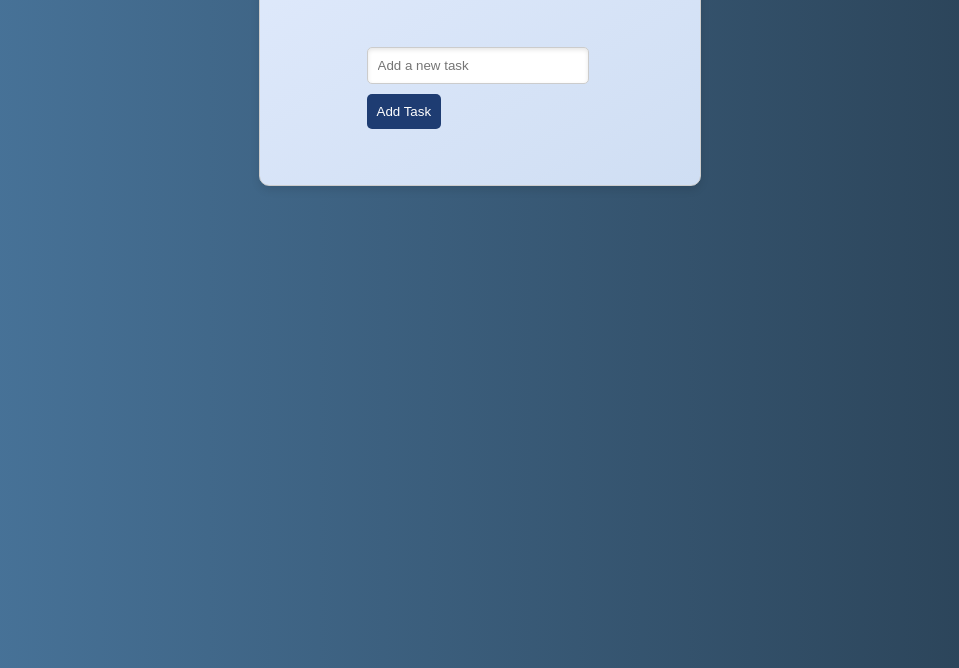
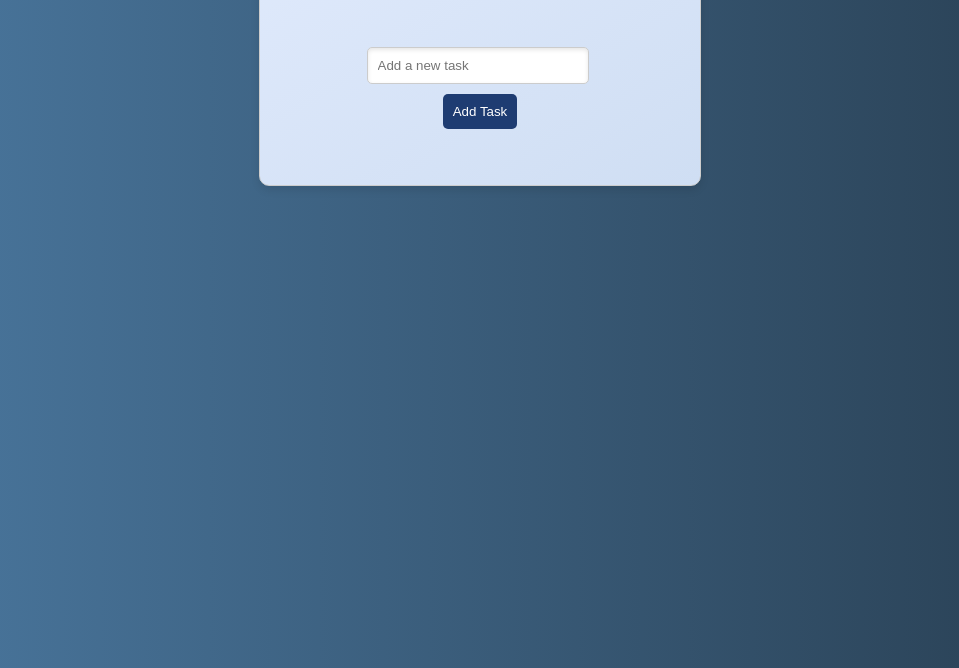
Before and after one commit to babyprogrammer1/To-do-list, a plain HTML site: page index.html in a window 1280 px wide. Shown: the part 132-800 px from the top of the page, without its empty margins (160-1119 px from the left). Drawn offline with Linux system fonts and the light colour scheme.

Commit message:
Improve accessibility and clean up HTML structure in index.html

```diff
--- a/index.html
+++ b/index.html
@@ -5,22 +5,18 @@
     <meta name="viewport" content="width=device-width, initial-scale=1.0">
     <title>To-do List</title>
     <meta name="description" content="A simple and elegant to-do list application to manage your tasks.">
-    <!-- Link to external CSS file -->
-    <link rel="stylesheet" href="style.css">
     <!-- Link to Font Awesome for icons -->
     <link rel="stylesheet" href="https://cdnjs.cloudflare.com/ajax/libs/font-awesome/5.15.4/css/all.min.css">
-    <!-- Favicon -->
-    <link rel="icon" href="favicon.ico" type="image/x-icon">
+    <!--Link to stylesheet-->
+    <link rel="stylesheet" href="style.css">
 </head>
 
 <body>
     <div class="todo-container">
         <h1>To-Do List</h1>
         <!-- Form for adding new tasks -->
-        <form>
-            <input type="text" id="taskInput" placeholder="Add a new task">
+            <input type="text" id="taskInput" placeholder="Add a new task" aria-label="Task input">
             <button type="submit">Add Task</button>
-        </form>
         <!-- Unordered list to display tasks -->
         <ul id="taskList"></ul>
     </div>
```
